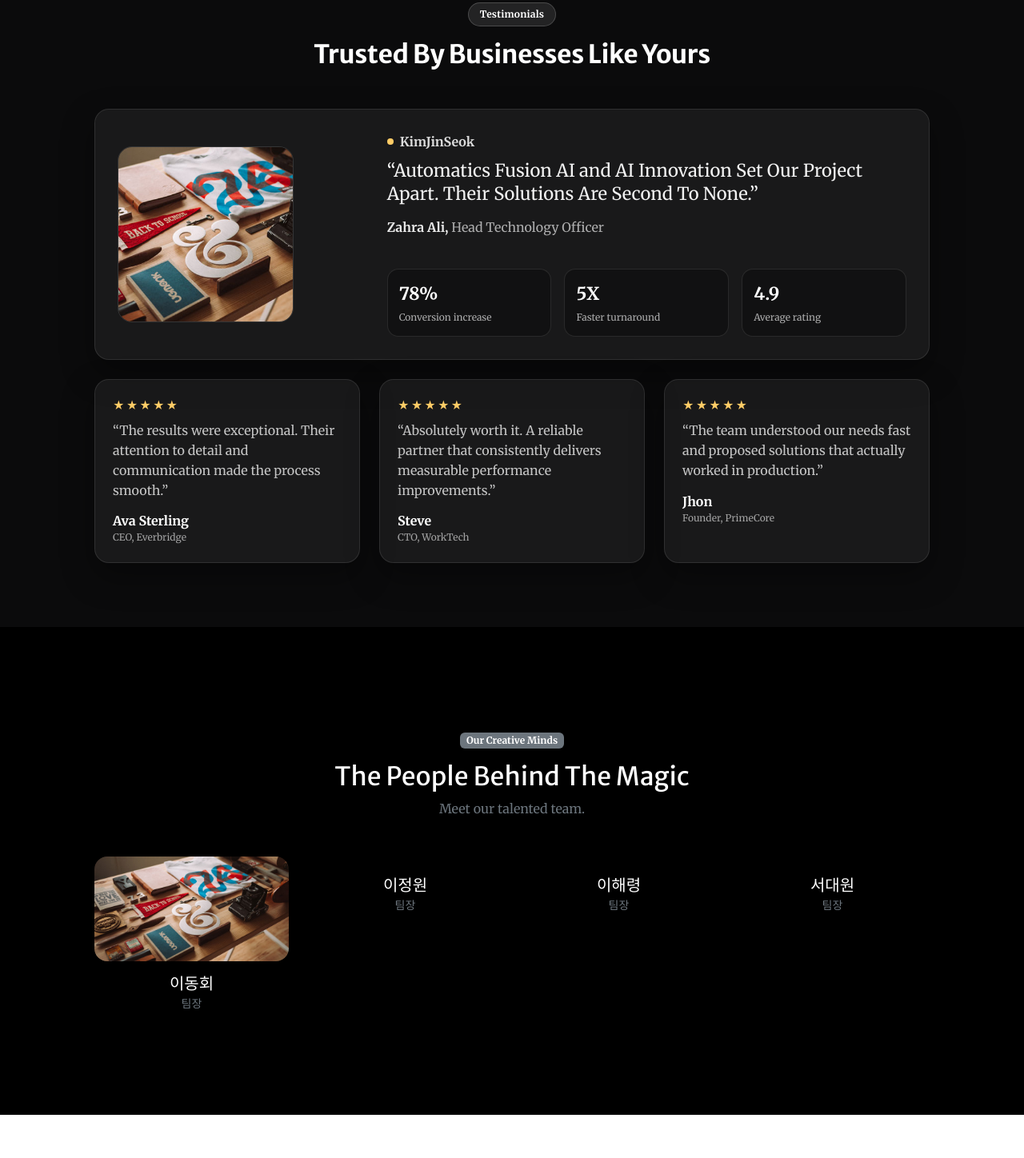
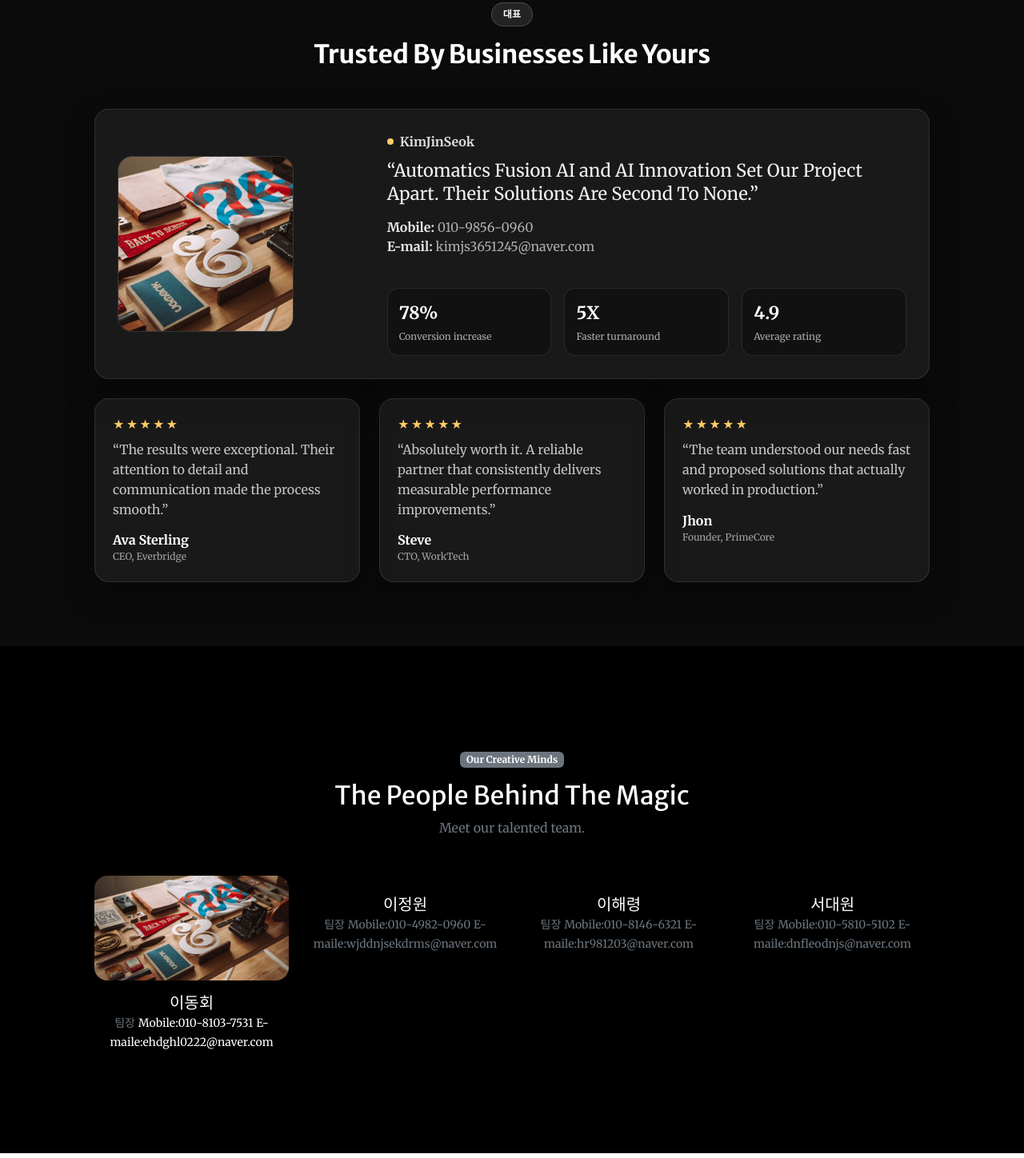
Before and after one commit to 3651MarketingWed/3651marketing, a plain HTML site: page index.html in a window 1280 px wide. Shown: the part 2572-4020 px from the top of the page at 80% size. Drawn offline with nearby package versions, Linux system fonts and the light colour scheme; some packages are replaced by stand-ins of ours; a script that the page names is missing; files whose address does not match are found by name.

```diff
--- a/index.html
+++ b/index.html
@@ -180,7 +180,7 @@
 <section class="page-section wb-testimonials" id="testimonials">
   <div class="container px-4 px-lg-5">
     <div class="text-center mb-5">
-      <span class="badge wb-badge mb-3">Testimonials</span>
+      <span class="badge wb-badge mb-3">대표</span>
       <h2 class="wb-title">Trusted By Businesses Like Yours</h2>
     </div>
 
@@ -190,7 +190,7 @@
         <div class="wb-card wb-card-lg">
           <div class="row g-4 align-items-center">
             <div class="col-12 col-lg-4 text-center text-lg-start">
-              <img
+               <img
                 src="assets/img/team/1.jpg"
                 class="wb-avatar"
                 alt="reviewer"
@@ -209,7 +209,10 @@
               </blockquote>
 
               <div class="wb-name">
-                Zahra Ali, <span class="wb-role">Head Technology Officer</span>
+                Mobile: <span class="wb-role">010-9856-0960</span>
+              </div>
+              <div class="wb-name">
+                E-mail: <span class="wb-role">kimjs3651245@naver.com</span>
               </div>
 
               <div class="row g-3 mt-4">
@@ -291,24 +294,32 @@
                 <img src="assets/img/team/1.jpg" class="img-fluid rounded-4 mb-3" alt="">
                 <h5 class="mb-0">이동회</h5>
                 <small class="text-muted">팀장</small>
+                <small class="text">Mobile:010-8103-7531</small>
+                <small class="text">E-maile:ehdghl0222@naver.com</small>
             </div>
 
             <div class="col-md-6 col-lg-3 text-center">
                 <img src="assets/img/team/2.jpg" class="img-fluid rounded-4 mb-3" alt="">
                 <h5 class="mb-0">이정원</h5>
                 <small class="text-muted">팀장</small>
+                <small class="text-muted">Mobile:010-4982-0960</small>
+                <small class="text-muted">E-maile:wjddnjsekdrms@naver.com</small>
             </div>
 
             <div class="col-md-6 col-lg-3 text-center">
                 <img src="assets/img/team/3.jpg" class="img-fluid rounded-4 mb-3" alt="">
                 <h5 class="mb-0">이해령</h5>
                 <small class="text-muted">팀장</small>
+                 <small class="text-muted">Mobile:010-8146-6321</small>
+                <small class="text-muted">E-maile:hr981203@naver.com</small>
             </div>
 
             <div class="col-md-6 col-lg-3 text-center">
                 <img src="assets/img/team/4.jpg" class="img-fluid rounded-4 mb-3" alt="">
                 <h5 class="mb-0">서대원</h5>
                 <small class="text-muted">팀장</small>
+                 <small class="text-muted">Mobile:010-5810-5102</small>
+                <small class="text-muted">E-maile:dnfleodnjs@naver.com</small>
             </div>
         </div>
     </div>
@@ -412,7 +423,7 @@
       <div class="col-12 col-lg-8">
         <div class="footer-info">
           <p><strong>365웰빙</strong></p>
-          <p>대표번호 : 032-539-9171 &nbsp;&nbsp; E-mail : webmaster@icomas.co.kr</p>
+          <p>대표번호 : 032-- &nbsp;&nbsp; E-mail : webmaster@icomas.co.kr</p>
           <p>대표이사 : 김진석 &nbsp;&nbsp;   주소 : 인천광역시 연수구센트럴로 313 B동2127호</p>
           <p>사업자 등록번호 : 211-88-15173</p>
 
```
